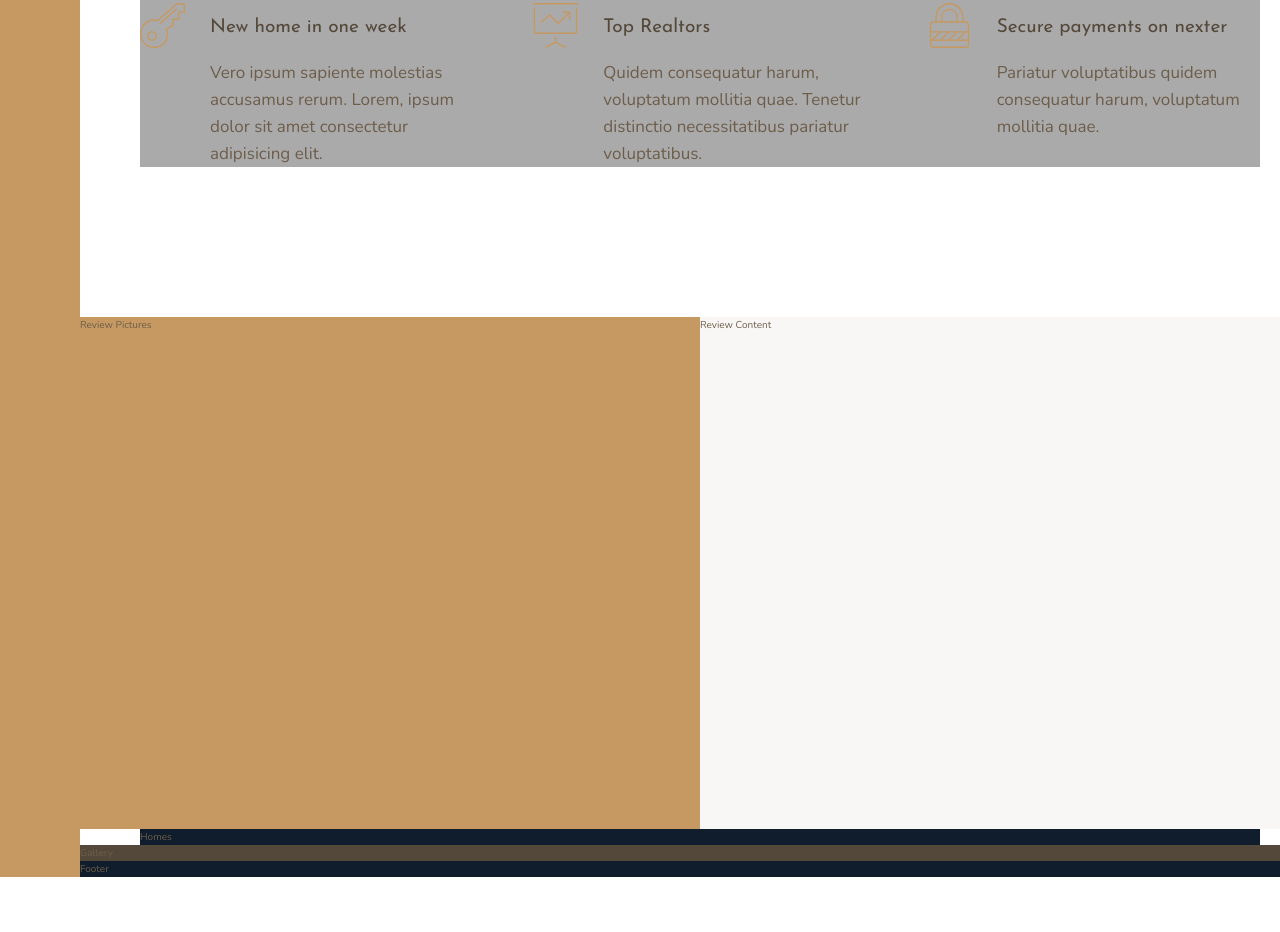
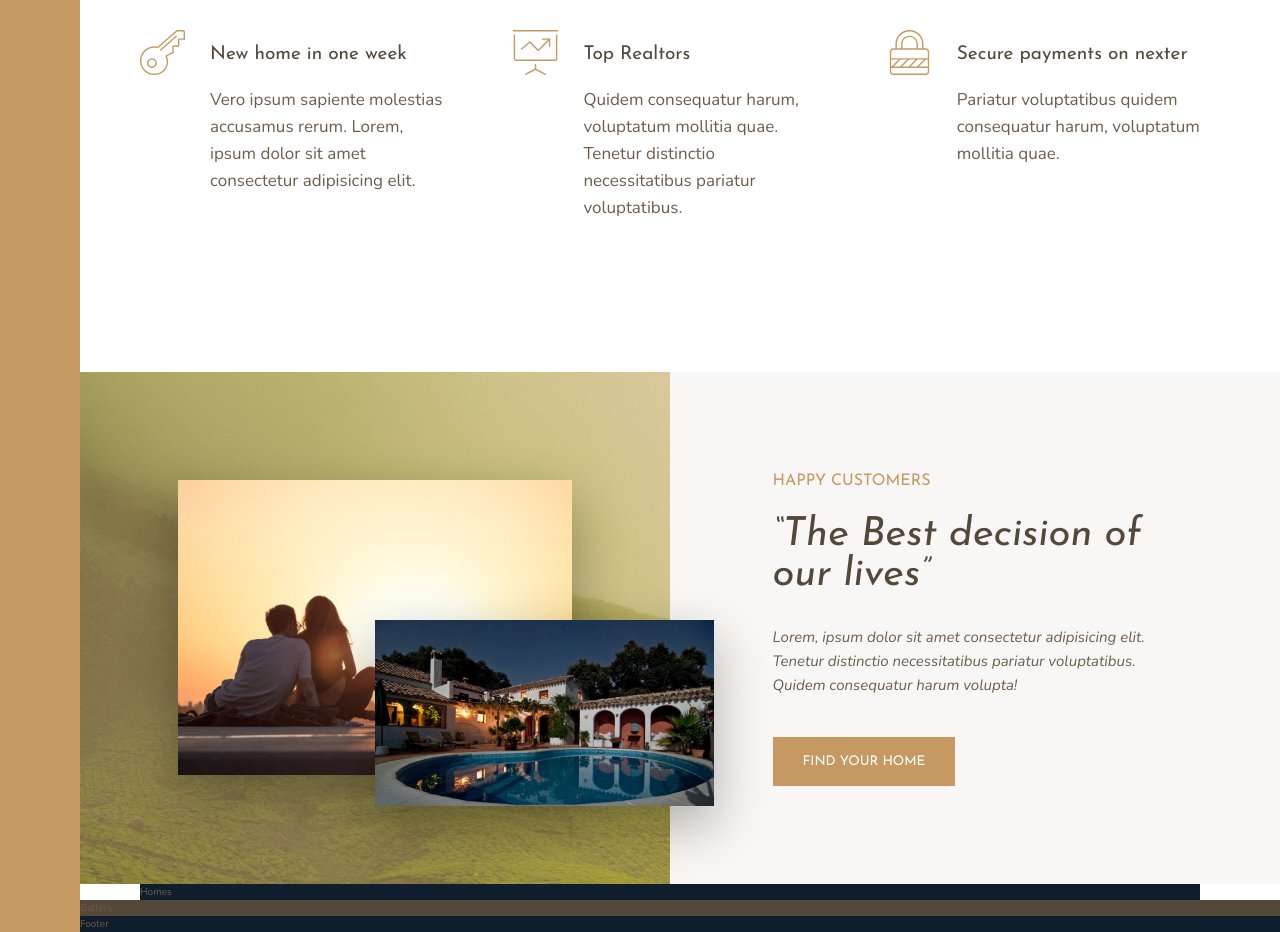
Before and after one commit to jpmamuric/Nexter, a React app: page / in a window 1280 px wide. Shown: the part 991-1923 px from the top of the page. Before the commit the page ends 1868 px from the top, so only its background shows below. Built offline with nearby package versions, Linux system fonts and the light colour scheme.

Commit message:
added review section

```diff
--- a/src/assets/styles/base/_base.scss
+++ b/src/assets/styles/base/_base.scss
@@ -13,6 +13,9 @@
   // FONT VARIABLES
   --font-primary: 'Nunito', sans-serif;
   --font-display: 'Josefin Sans', sans-serif;
+
+  --box-shadow: 0 2rem 5rem rgba(0,0,0, .3);
+
 }
 
 
--- a/src/assets/styles/base/_typography.scss
+++ b/src/assets/styles/base/_typography.scss
@@ -15,11 +15,17 @@
 }
 
 .heading-2 {
-
+  font-size: 4rem;
+  font-style: italic;
+  line-height: 1;
+  &--light { color: var(--color-grey-light-1); }
+  &--dark { color: var(--color-grey-dark-1); }
 }
 
 .heading-3 {
-
+  font-size: 1.6rem;
+  color: var(--color-primary);
+  text-transform: uppercase;
 }
 
 .heading-4 {
@@ -28,3 +34,22 @@
   &--light { color: var(--color-grey-light-1); }
   &--dark { color: var(--color-grey-dark-1); }
 }
+
+.btn {
+  background-color: var(--color-primary);
+
+  border: none;
+  border-radius: 0;
+  color: #fff;
+  cursor: pointer;
+  font-family: var(--font-display);
+  padding: 1.8rem 3rem;
+  text-transform: uppercase;
+  transition: all .2s;
+
+  &:hover {
+    background-color: var(--color-primary-dark);
+    transform: translateY(-0.4rem);
+    box-shadow: 0px 10px 20px rgba(0,0,0,.2);
+  }
+}
--- a/src/assets/styles/base/_utilities.scss
+++ b/src/assets/styles/base/_utilities.scss
@@ -0,0 +1,15 @@
+.margin-bottom-sm {
+  margin-bottom: 2rem;
+}
+
+.margin-bottom-md {
+  margin-bottom: 3rem;
+}
+
+.margin-bottom-lg {
+  margin-bottom: 4rem;
+}
+
+.margin-bottom-hg {
+  margin-bottom: 8rem;
+}
--- a/src/assets/styles/layout/_features.scss
+++ b/src/assets/styles/layout/_features.scss
@@ -1,5 +1,4 @@
 .features {
-  background-color: var(--color-grey-light-2);
   margin: 15rem 0;
 
   display: grid;
--- a/src/assets/styles/layout/_review.scss
+++ b/src/assets/styles/layout/_review.scss
@@ -1,11 +1,57 @@
 .review {
   &__pictures {
     background-color: var(--color-primary);
+    background-image: linear-gradient(rgba(#c69963, .5), rgba(#c69963, .5)),
+    url('../img/back.jpg');
     grid-column: full-start / col-end 4;
+
+    display: grid;
+    align-items: center;
+    grid-template-rows: repeat(6, 1fr);
+    grid-template-columns: repeat(6, 1fr);
+
+  }
+
+  &__img {
+    width: 100%;
+
+    &--1 {
+      grid-row: 2 / 6;
+      grid-column: 2 / 6;
+      box-shadow: var(--box-shadow);
+    }
+
+    &--2 {
+      width: 115%;
+      grid-row: 4 / 6;
+      grid-column: 4 / 7;
+      z-index: 10;
+      box-shadow: var(--box-shadow);
+    }
+
   }
 
   &__content {
     background-color: var(--color-grey-light-1);
+    padding: 6rem 8vw;
+
+    display: flex;
+    flex-direction: column;
+    justify-content: center;
+    align-items: flex-start;
+
+    /* Using CSS Grid
+        align-content: center;
+        justify-items: start;
+    */
+
     grid-column: col-start 5 /full-end;
+
+  }
+
+  &__text {
+    font-size: 1.5rem;
+    font-style: italic;
+    margin-bottom: 4rem;
   }
 }
--- a/src/react/components/Review/Content.js
+++ b/src/react/components/Review/Content.js
@@ -2,7 +2,10 @@ import React from 'react';
 
 const Content = () => (
   <div className="review__content">
-    Review Content
+    <h3 className="heading-3 margin-bottom-sm">Happy Customers</h3>
+    <h2 className="heading-2 heading-2--dark margin-bottom-md">&ldquo;The Best decision of our lives&rdquo;</h2>
+    <p className="review__text">Lorem, ipsum dolor sit amet consectetur adipisicing elit. Tenetur distinctio necessitatibus pariatur voluptatibus. Quidem consequatur harum volupta!</p>
+    <button className="btn">Find your home</button>
   </div>
 );
 
--- a/src/react/components/Review/Pictures.js
+++ b/src/react/components/Review/Pictures.js
@@ -1,8 +1,12 @@
 import React from 'react';
+
+import story from '../../../assets/img/story-1.jpeg';
+import story2 from '../../../assets/img/story-2.jpeg';
 
 const Pictures = () => (
   <div className="review__pictures">
-   Review Pictures
+   <img src={story} alt="Couple with new house" className="review__img review__img--1"/>
+   <img src={story2} alt="New house" className="review__img review__img--2"/>
   </div>
 );
 
```
Also changed, not shown: src/assets/styles/main.css.
